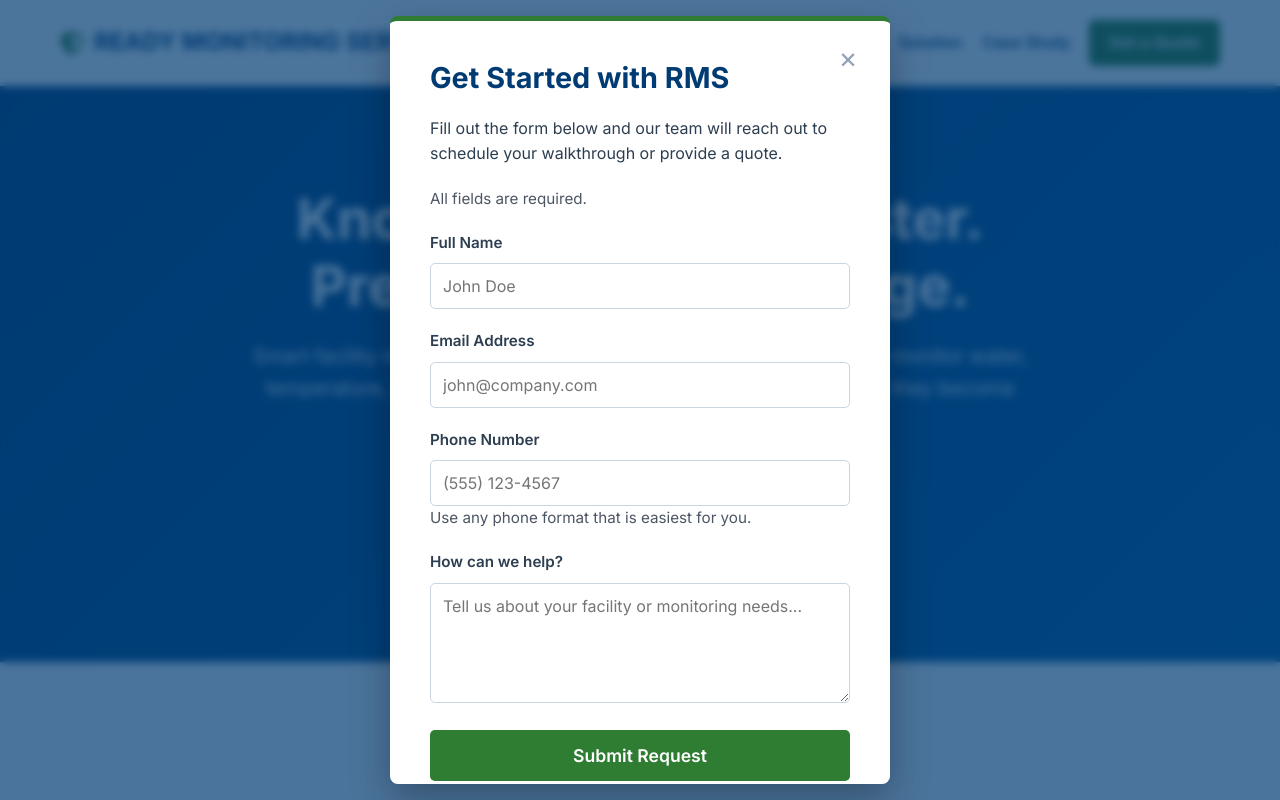
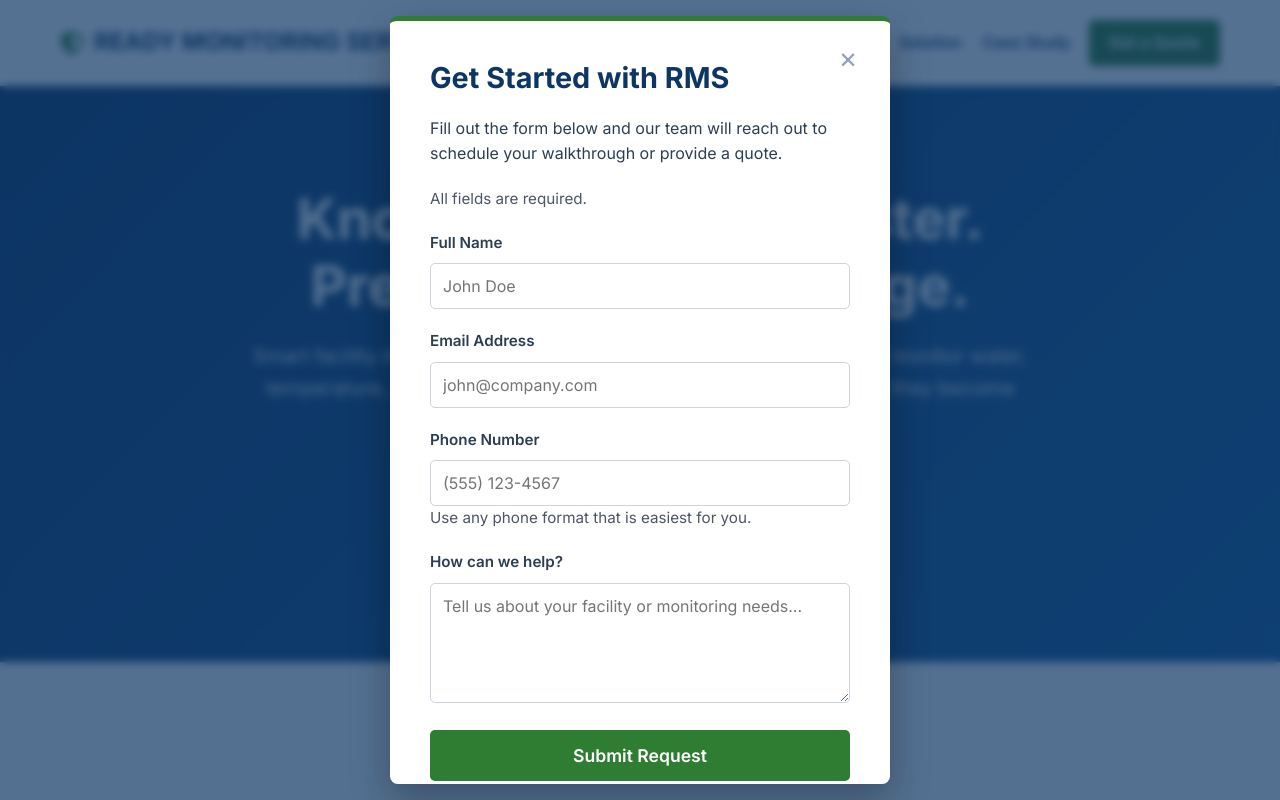
Before and after one commit to bhogan561/RMSPage, a website: page docs/index.html in a window 1280 px wide. Both pictures are taken after a click on the link "Get a Quote". Shown: the top 800 px of the page. Drawn offline with Linux system fonts and the light colour scheme.

Commit message:
Update blue color palette

```diff
--- a/docs/index.html
+++ b/docs/index.html
@@ -8,8 +8,8 @@
     <link rel="stylesheet" href="https://cdnjs.cloudflare.com/ajax/libs/font-awesome/6.4.0/css/all.min.css">
     <style>
         :root {
-            --primary-blue: #003b73; /* Trust-building deep blue */
-            --secondary-blue: #005b9f;
+            --primary-blue: #0D3664; /* Trust-building deep blue */
+            --secondary-blue: #145A96;
             --primary-green: #2f7d32; /* Proactive growth green with AA text contrast */
             --primary-green-hover: #27672a;
             --accent-green-on-dark: #a8e879;
@@ -457,7 +457,7 @@
             top: 0;
             width: 100%;
             height: 100%;
-            background-color: rgba(0, 59, 115, 0.7); /* Using primary blue with opacity */
+            background-color: rgba(13, 54, 100, 0.7); /* Using primary blue with opacity */
             backdrop-filter: blur(4px);
             align-items: center;
             justify-content: center;
```
